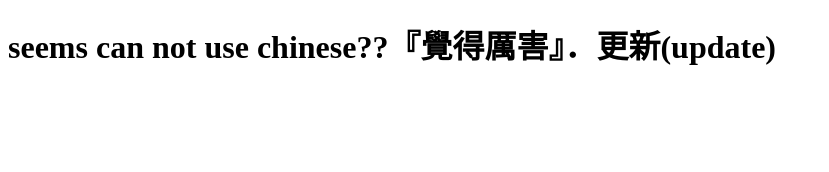
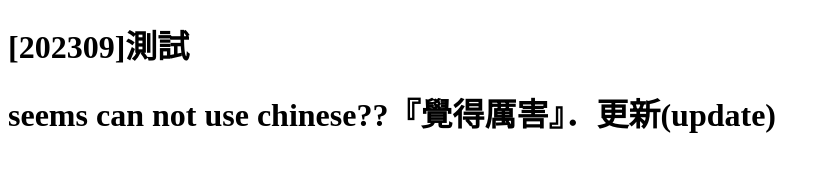
Before and after one commit to uxlaboratorio/uxlaboratorio.github.io, a plain HTML site: page index.html in a window 1280 px wide. Shown: the whole page, without its empty margins (0-829 px from the left). Drawn offline with Linux system fonts and the light colour scheme.

Commit message:
test
quit

```diff
--- a/index.html
+++ b/index.html
@@ -5,6 +5,7 @@
         <title>Hello！GitHub</title>
     </head>
     <body>
+        <h1>[202309]測試</h1>
         <h1>seems can not use chinese??『覺得厲害』．更新(update)</h1>
     </body>
 </html>
```
